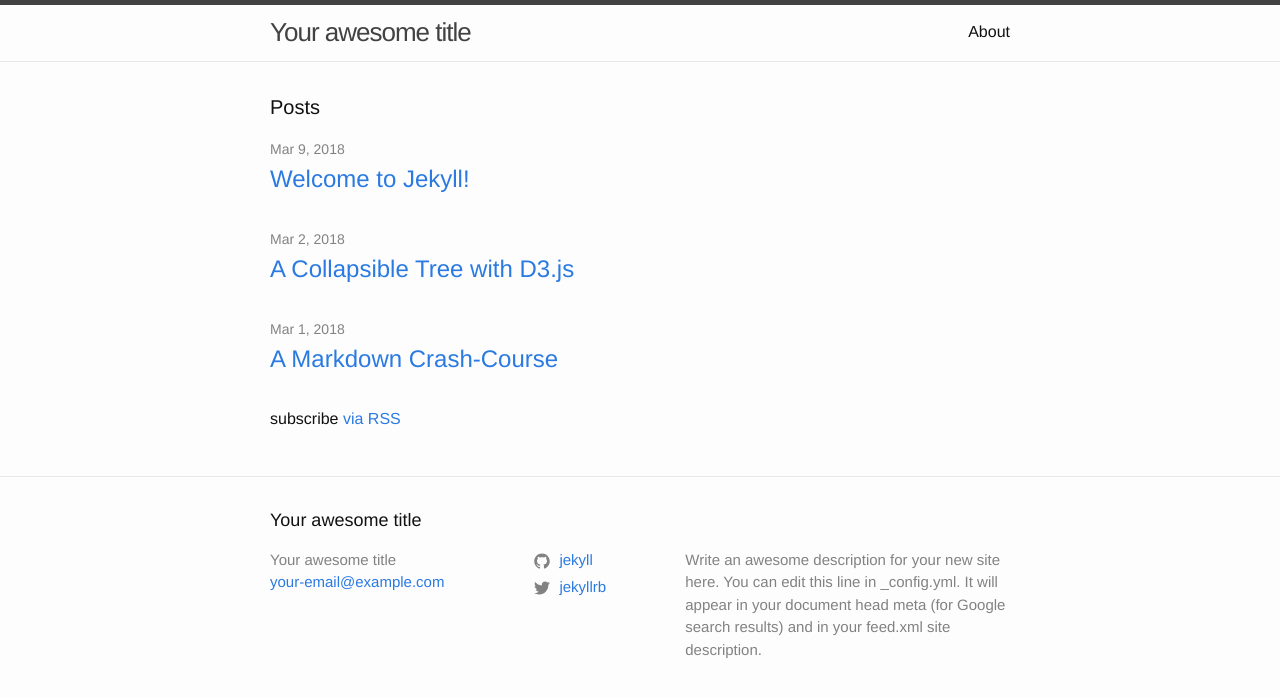
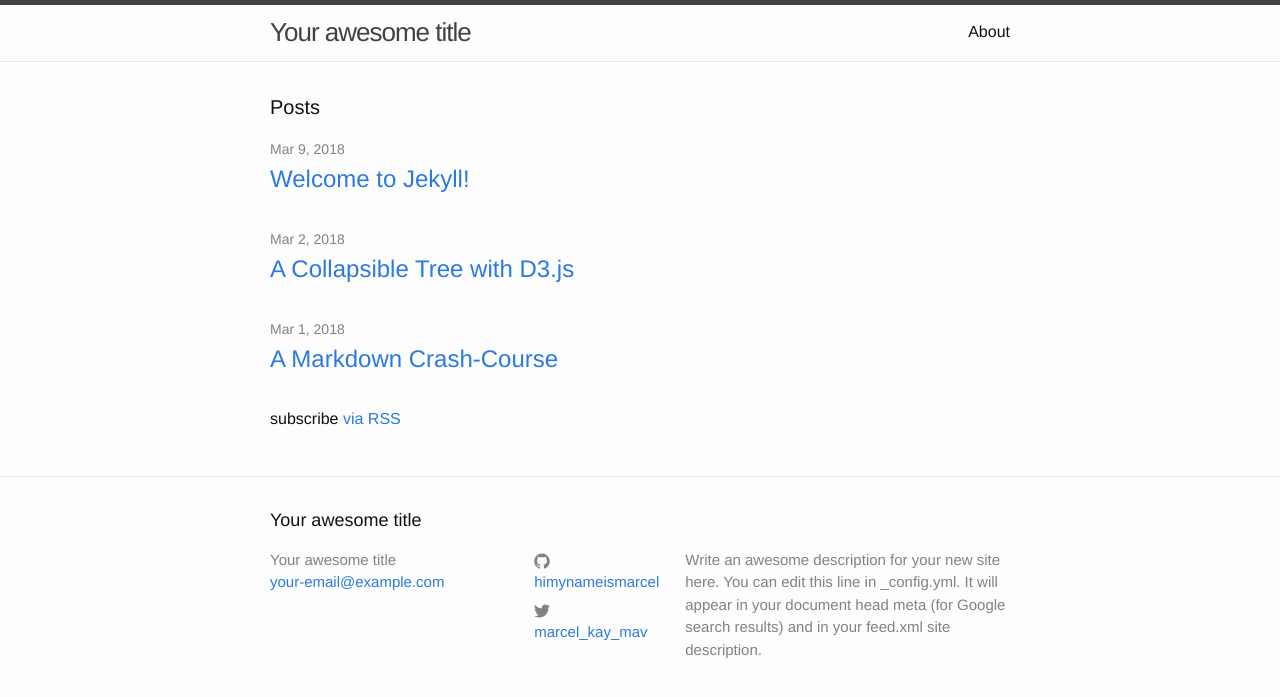
Before and after one commit to himynameismarcel/himynameismarcel.github.io, a Jekyll site: the page built from index.md, in a window 1280 px wide. Shown: the top 697 px of the page. Built offline with Jekyll 4.4.1, drawn with Linux system fonts in a browser that asks for light colours.

Commit message:
added twitter and github accounts

```diff
--- a/_config.yml
+++ b/_config.yml
@@ -21,8 +21,8 @@ description: >- # this means to ignore newlines until "baseurl:"
   Google search results) and in your feed.xml site description.
 baseurl: "" # the subpath of your site, e.g. /blog
 url: "" # the base hostname & protocol for your site, e.g. http://example.com
-twitter_username: jekyllrb
-github_username:  jekyll
+twitter_username: marcel_kay_mav
+github_username:  himynameismarcel
 
 # Build settings
 markdown: kramdown
```
